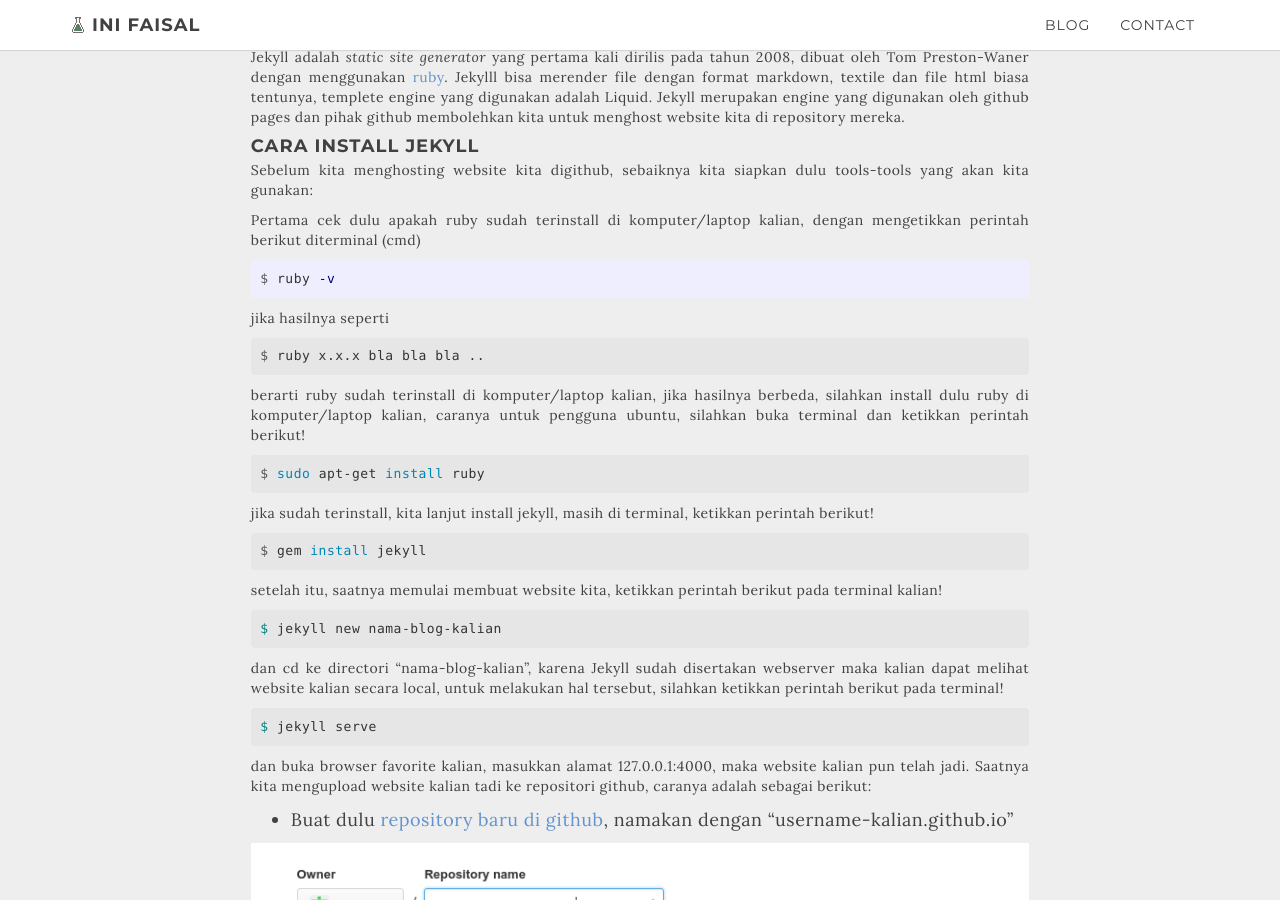
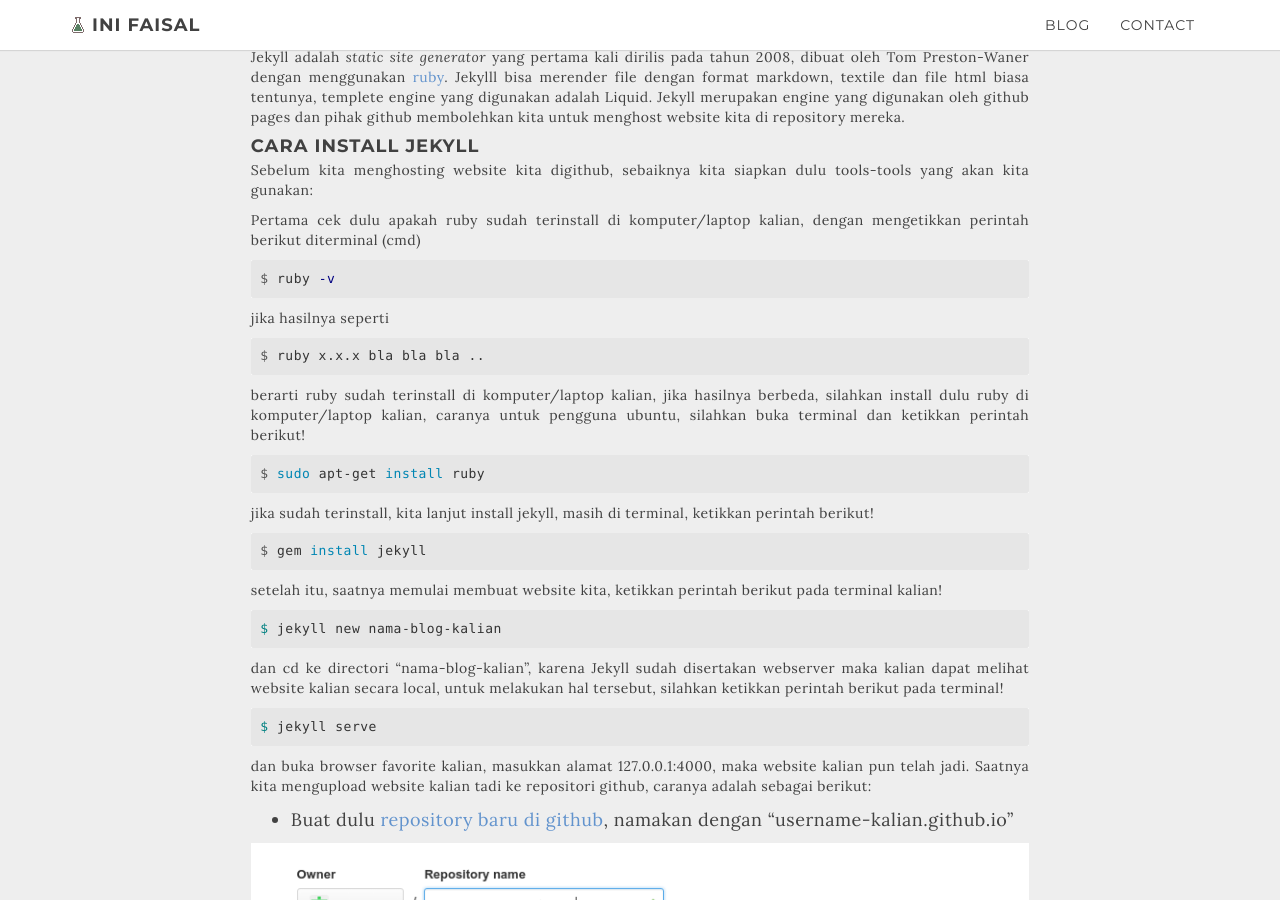
Before and after one commit to inifaisal/inifaisal.github.io, a Jekyll site: the page built from _posts/2015-12-26-buat-website-gratis-dengan-jekyll-di-github.md, in a window 1280 px wide and 900 px high, scrolled down 304 px. Built offline with Jekyll 4.4.1, drawn with Linux system fonts in a browser that asks for light colours; nearby versions of some CDN libraries; comment, search, counter and statistics services are not loaded.

Commit message:
change highlight

````diff
--- a/_config.yml
+++ b/_config.yml
@@ -117,8 +117,8 @@
 # Exclusion list from the generated _site
 
 exclude: ["LICENSE", "README.md", "scripts"]
-
-pygments: true
+highlighter:
+  pygments: true
 
 # Enable minification SASS
 
--- a/_posts/2015-12-26-buat-website-gratis-dengan-jekyll-di-github.md
+++ b/_posts/2015-12-26-buat-website-gratis-dengan-jekyll-di-github.md
@@ -18,9 +18,9 @@
 
 Pertama cek dulu apakah ruby sudah terinstall di komputer/laptop kalian, dengan mengetikkan perintah berikut diterminal (cmd)
 
-```console
+{% highlight console %}
 $ ruby -v
-```
+{% endhighlight %}
 
 jika hasilnya seperti
 
````
